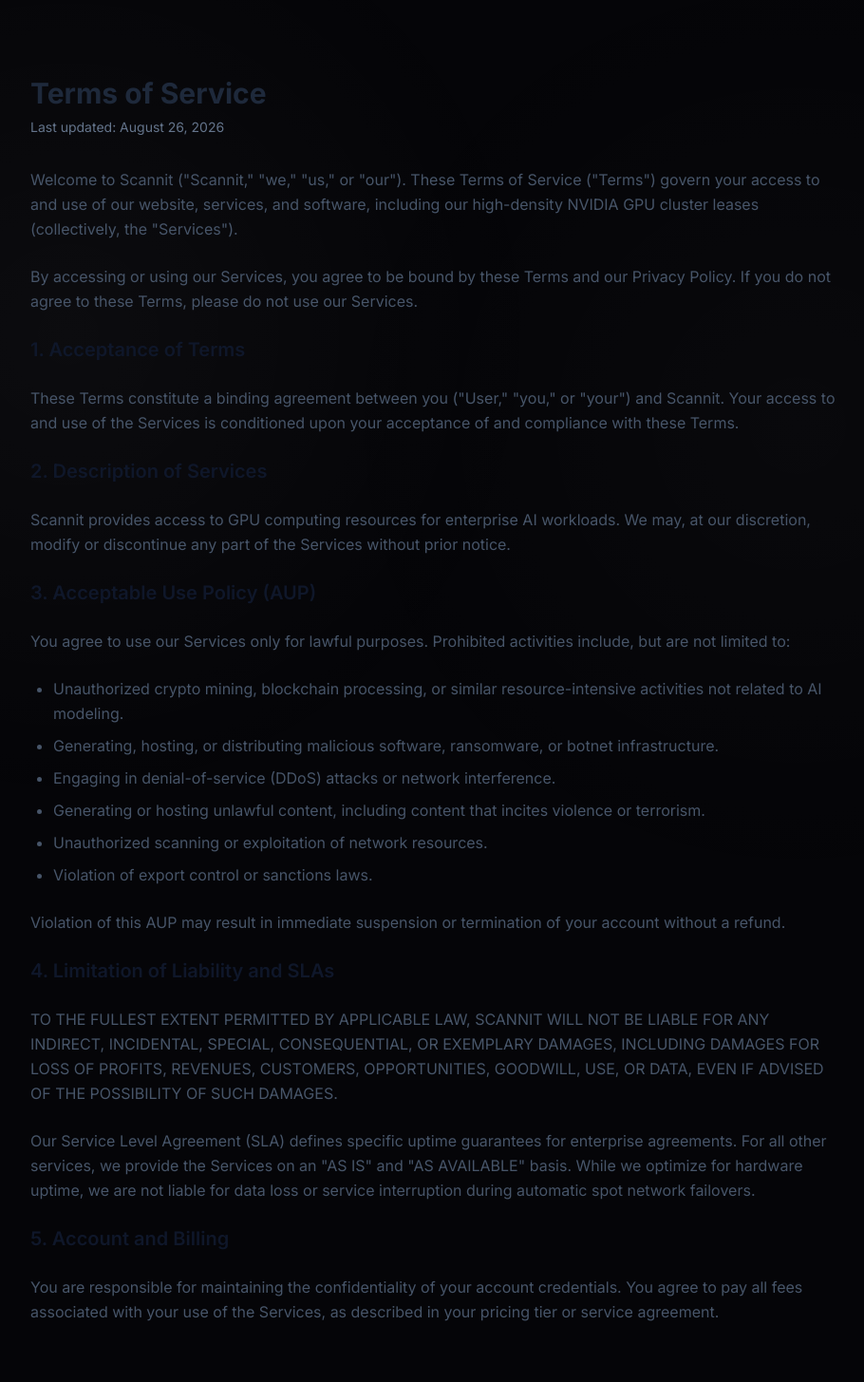
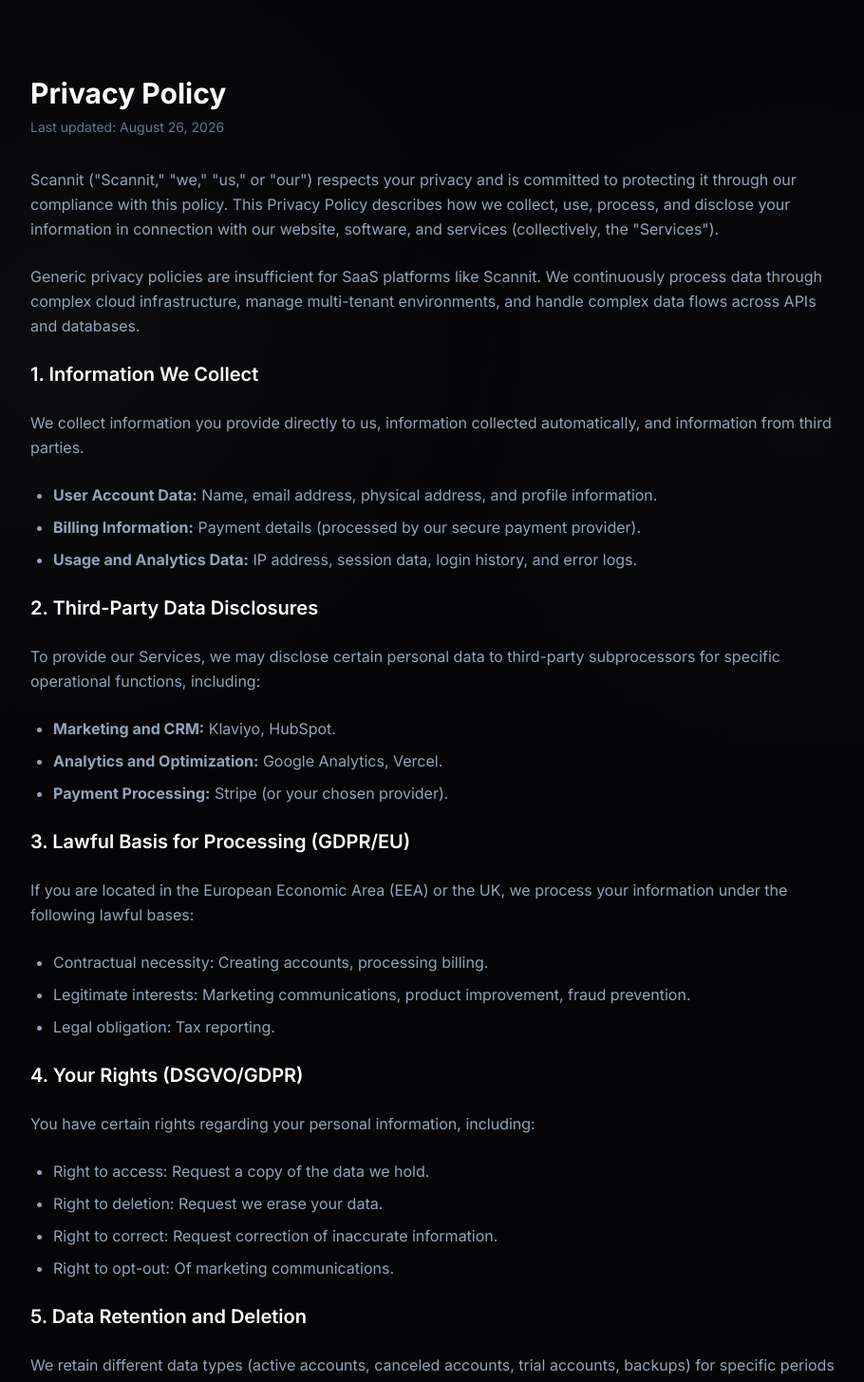
Before and after one commit to flousen77/scannit-compute, a Next.js app: page /terms in a window 1280 px wide. Shown: the top 1455 px of the page at 95% size, without its empty margins (184-1094 px from the left). Built offline with nearby package versions, Linux system fonts and the light colour scheme.

Commit message:
Fix text color on privacy and terms pages for dark mode

```diff
--- a/src/app/privacy/page.jsx
+++ b/src/app/privacy/page.jsx
@@ -1,49 +1,38 @@
-export default function PrivacyPage() {
+export default function TermsPage() {
   return (
-    <main className="max-w-4xl mx-auto py-20 px-6 text-slate-800 leading-relaxed">
-      <h1 className="text-3xl font-bold mb-2">Privacy Policy</h1>
+    <main className="max-w-4xl mx-auto py-20 px-6 text-slate-300 leading-relaxed">
+      <h1 className="text-3xl font-bold mb-2 text-white">Terms of Service</h1>
       <p className="text-sm text-slate-500 mb-8">Last updated: August 26, 2026</p>
 
-      <div className="space-y-6 text-slate-600">
-        <p>Scannit ("Scannit," "we," "us," or "our") respects your privacy and is committed to protecting it through our compliance with this policy. This Privacy Policy describes how we collect, use, process, and disclose your information in connection with our website, software, and services (collectively, the "Services").</p>
+      <div className="space-y-6 text-slate-400">
+        <p>Welcome to Scannit ("Scannit," "we," "us," or "our"). These Terms of Service ("Terms") govern your access to and use of our website, services, and software, including our high-density NVIDIA GPU cluster leases (collectively, the "Services").</p>
 
-        <p>Generic privacy policies are insufficient for SaaS platforms like Scannit. We continuously process data through complex cloud infrastructure, manage multi-tenant environments, and handle complex data flows across APIs and databases.</p>
+        <p>By accessing or using our Services, you agree to be bound by these Terms and our Privacy Policy. If you do not agree to these Terms, please do not use our Services.</p>
 
-        <h2 className="text-xl font-semibold text-slate-900 mt-8">1. Information We Collect</h2>
-        <p>We collect information you provide directly to us, information collected automatically, and information from third parties.</p>
+        <h2 className="text-xl font-semibold text-white mt-8">1. Acceptance of Terms</h2>
+        <p>These Terms constitute a binding agreement between you ("User," "you," or "your") and Scannit. Your access to and use of the Services is conditioned upon your acceptance of and compliance with these Terms.</p>
+
+        <h2 className="text-xl font-semibold text-white mt-8">2. Description of Services</h2>
+        <p>Scannit provides access to GPU computing resources for enterprise AI workloads. We may, at our discretion, modify or discontinue any part of the Services without prior notice.</p>
+
+        <h2 className="text-xl font-semibold text-white mt-8">3. Acceptable Use Policy (AUP)</h2>
+        <p>You agree to use our Services only for lawful purposes. Prohibited activities include, but are not limited to:</p>
         <ul className="list-disc pl-6 space-y-2">
-          <li><strong>User Account Data:</strong> Name, email address, physical address, and profile information.</li>
-          <li><strong>Billing Information:</strong> Payment details (processed by our secure payment provider).</li>
-          <li><strong>Usage and Analytics Data:</strong> IP address, session data, login history, and error logs.</li>
-        1</ul>
+          <li>Unauthorized crypto mining, blockchain processing, or similar resource-intensive activities not related to AI modeling.</li>
+          <li>Generating, hosting, or distributing malicious software, ransomware, or botnet infrastructure.</li>
+          <li>Engaging in denial-of-service (DDoS) attacks or network interference.</li>
+          <li>Generating or hosting unlawful content, including content that incites violence or terrorism.</li>
+          <li>Unauthorized scanning or exploitation of network resources.</li>
+          <li>Violation of export control or sanctions laws.</li>
+        </ul>
+        <p>Violation of this AUP may result in immediate suspension or termination of your account without a refund.</p>
 
-        <h2 className="text-xl font-semibold text-slate-900 mt-8">2. Third-Party Data Disclosures</h2>
-        <p>To provide our Services, we may disclose certain personal data to third-party subprocessors for specific operational functions, including:</p>
-        <ul className="list-disc pl-6 space-y-2">
-          <li><strong>Marketing and CRM:</strong> Klaviyo, HubSpot.</li>
-          <li><strong>Analytics and Optimization:</strong> Google Analytics, Vercel.</li>
-          <li><strong>Payment Processing:</strong> Stripe (or your chosen provider).</li>
-        </ul>
+        <h2 className="text-xl font-semibold text-white mt-8">4. Limitation of Liability and SLAs</h2>
+        <p>TO THE FULLEST EXTENT PERMITTED BY APPLICABLE LAW, SCANNIT WILL NOT BE LIABLE FOR ANY INDIRECT, INCIDENTAL, SPECIAL, CONSEQUENTIAL, OR EXEMPLARY DAMAGES, INCLUDING DAMAGES FOR LOSS OF PROFITS, REVENUES, CUSTOMERS, OPPORTUNITIES, GOODWILL, USE, OR DATA, EVEN IF ADVISED OF THE POSSIBILITY OF SUCH DAMAGES.</p>
+        <p>Our Service Level Agreement (SLA) defines specific uptime guarantees for enterprise agreements. For all other services, we provide the Services on an "AS IS" and "AS AVAILABLE" basis. While we optimize for hardware uptime, we are not liable for data loss or service interruption during automatic spot network failovers.</p>
 
-        <h2 className="text-xl font-semibold text-slate-900 mt-8">3. Lawful Basis for Processing (GDPR/EU)</h2>
-        <p>If you are located in the European Economic Area (EEA) or the UK, we process your information under the following lawful bases:</p>
-        <ul className="list-disc pl-6 space-y-2">
-          <li>Contractual necessity: Creating accounts, processing billing.</li>
-          <li>Legitimate interests: Marketing communications, product improvement, fraud prevention.</li>
-          <li>Legal obligation: Tax reporting.</li>
-        </ul>
-
-        <h2 className="text-xl font-semibold text-slate-900 mt-8">4. Your Rights (DSGVO/GDPR)</h2>
-        <p>You have certain rights regarding your personal information, including:</p>
-        <ul className="list-disc pl-6 space-y-2">
-          <li>Right to access: Request a copy of the data we hold.</li>
-          <li>Right to deletion: Request we erase your data.</li>
-          <li>Right to correct: Request correction of inaccurate information.</li>
-          <li>Right to opt-out: Of marketing communications.</li>
-        </ul>
-
-        <h2 className="text-xl font-semibold text-slate-900 mt-8">5. Data Retention and Deletion</h2>
-        <p>We retain different data types (active accounts, canceled accounts, trial accounts, backups) for specific periods and have detailed deletion procedures in place.</p>
+        <h2 className="text-xl font-semibold text-white mt-8">5. Account and Billing</h2>
+        <p>You are responsible for maintaining the confidentiality of your account credentials. You agree to pay all fees associated with your use of the Services, as described in your pricing tier or service agreement.</p>
       </div>
     </main>
   );
--- a/src/app/terms/page.jsx
+++ b/src/app/terms/page.jsx
@@ -1,38 +1,49 @@
-export default function TermsPage() {
+export default function PrivacyPage() {
   return (
-    <main className="max-w-4xl mx-auto py-20 px-6 text-slate-800 leading-relaxed">
-      <h1 className="text-3xl font-bold mb-2">Terms of Service</h1>
+    <main className="max-w-4xl mx-auto py-20 px-6 text-slate-300 leading-relaxed">
+      <h1 className="text-3xl font-bold mb-2 text-white">Privacy Policy</h1>
       <p className="text-sm text-slate-500 mb-8">Last updated: August 26, 2026</p>
 
-      <div className="space-y-6 text-slate-600">
-        <p>Welcome to Scannit ("Scannit," "we," "us," or "our"). These Terms of Service ("Terms") govern your access to and use of our website, services, and software, including our high-density NVIDIA GPU cluster leases (collectively, the "Services").</p>
+      <div className="space-y-6 text-slate-400">
+        <p>Scannit ("Scannit," "we," "us," or "our") respects your privacy and is committed to protecting it through our compliance with this policy. This Privacy Policy describes how we collect, use, process, and disclose your information in connection with our website, software, and services (collectively, the "Services").</p>
 
-        <p>By accessing or using our Services, you agree to be bound by these Terms and our Privacy Policy. If you do not agree to these Terms, please do not use our Services.</p>
+        <p>Generic privacy policies are insufficient for SaaS platforms like Scannit. We continuously process data through complex cloud infrastructure, manage multi-tenant environments, and handle complex data flows across APIs and databases.</p>
 
-        <h2 className="text-xl font-semibold text-slate-900 mt-8">1. Acceptance of Terms</h2>
-        <p>These Terms constitute a binding agreement between you ("User," "you," or "your") and Scannit. Your access to and use of the Services is conditioned upon your acceptance of and compliance with these Terms.</p>
+        <h2 className="text-xl font-semibold text-white mt-8">1. Information We Collect</h2>
+        <p>We collect information you provide directly to us, information collected automatically, and information from third parties.</p>
+        <ul className="list-disc pl-6 space-y-2">
+          <li><strong>User Account Data:</strong> Name, email address, physical address, and profile information.</li>
+          <li><strong>Billing Information:</strong> Payment details (processed by our secure payment provider).</li>
+          <li><strong>Usage and Analytics Data:</strong> IP address, session data, login history, and error logs.</li>
+        </ul>
 
-        <h2 className="text-xl font-semibold text-slate-900 mt-8">2. Description of Services</h2>
-        <p>Scannit provides access to GPU computing resources for enterprise AI workloads. We may, at our discretion, modify or discontinue any part of the Services without prior notice.</p>
+        <h2 className="text-xl font-semibold text-white mt-8">2. Third-Party Data Disclosures</h2>
+        <p>To provide our Services, we may disclose certain personal data to third-party subprocessors for specific operational functions, including:</p>
+        <ul className="list-disc pl-6 space-y-2">
+          <li><strong>Marketing and CRM:</strong> Klaviyo, HubSpot.</li>
+          <li><strong>Analytics and Optimization:</strong> Google Analytics, Vercel.</li>
+          <li><strong>Payment Processing:</strong> Stripe (or your chosen provider).</li>
+        </ul>
 
-        <h2 className="text-xl font-semibold text-slate-900 mt-8">3. Acceptable Use Policy (AUP)</h2>
-        <p>You agree to use our Services only for lawful purposes. Prohibited activities include, but are not limited to:</p>
+        <h2 className="text-xl font-semibold text-white mt-8">3. Lawful Basis for Processing (GDPR/EU)</h2>
+        <p>If you are located in the European Economic Area (EEA) or the UK, we process your information under the following lawful bases:</p>
         <ul className="list-disc pl-6 space-y-2">
-          <li>Unauthorized crypto mining, blockchain processing, or similar resource-intensive activities not related to AI modeling.</li>
-          <li>Generating, hosting, or distributing malicious software, ransomware, or botnet infrastructure.</li>
-          <li>Engaging in denial-of-service (DDoS) attacks or network interference.</li>
-          <li>Generating or hosting unlawful content, including content that incites violence or terrorism.</li>
-          <li>Unauthorized scanning or exploitation of network resources.</li>
-          <li>Violation of export control or sanctions laws.</li>
+          <li>Contractual necessity: Creating accounts, processing billing.</li>
+          <li>Legitimate interests: Marketing communications, product improvement, fraud prevention.</li>
+          <li>Legal obligation: Tax reporting.</li>
         </ul>
-        <p>Violation of this AUP may result in immediate suspension or termination of your account without a refund.</p>
 
-        <h2 className="text-xl font-semibold text-slate-900 mt-8">4. Limitation of Liability and SLAs</h2>
-        <p>TO THE FULLEST EXTENT PERMITTED BY APPLICABLE LAW, SCANNIT WILL NOT BE LIABLE FOR ANY INDIRECT, INCIDENTAL, SPECIAL, CONSEQUENTIAL, OR EXEMPLARY DAMAGES, INCLUDING DAMAGES FOR LOSS OF PROFITS, REVENUES, CUSTOMERS, OPPORTUNITIES, GOODWILL, USE, OR DATA, EVEN IF ADVISED OF THE POSSIBILITY OF SUCH DAMAGES.</p>
-        <p>Our Service Level Agreement (SLA) defines specific uptime guarantees for enterprise agreements. For all other services, we provide the Services on an "AS IS" and "AS AVAILABLE" basis. While we optimize for hardware uptime, we are not liable for data loss or service interruption during automatic spot network failovers.</p>
+        <h2 className="text-xl font-semibold text-white mt-8">4. Your Rights (DSGVO/GDPR)</h2>
+        <p>You have certain rights regarding your personal information, including:</p>
+        <ul className="list-disc pl-6 space-y-2">
+          <li>Right to access: Request a copy of the data we hold.</li>
+          <li>Right to deletion: Request we erase your data.</li>
+          <li>Right to correct: Request correction of inaccurate information.</li>
+          <li>Right to opt-out: Of marketing communications.</li>
+        </ul>
 
-        <h2 className="text-xl font-semibold text-slate-900 mt-8">5. Account and Billing</h2>
-        <p>You are responsible for maintaining the confidentiality of your account credentials. You agree to pay all fees associated with your use of the Services, as described in your pricing tier or service agreement.</p>
+        <h2 className="text-xl font-semibold text-white mt-8">5. Data Retention and Deletion</h2>
+        <p>We retain different data types (active accounts, canceled accounts, trial accounts, backups) for specific periods and have detailed deletion procedures in place.</p>
       </div>
     </main>
   );
```
